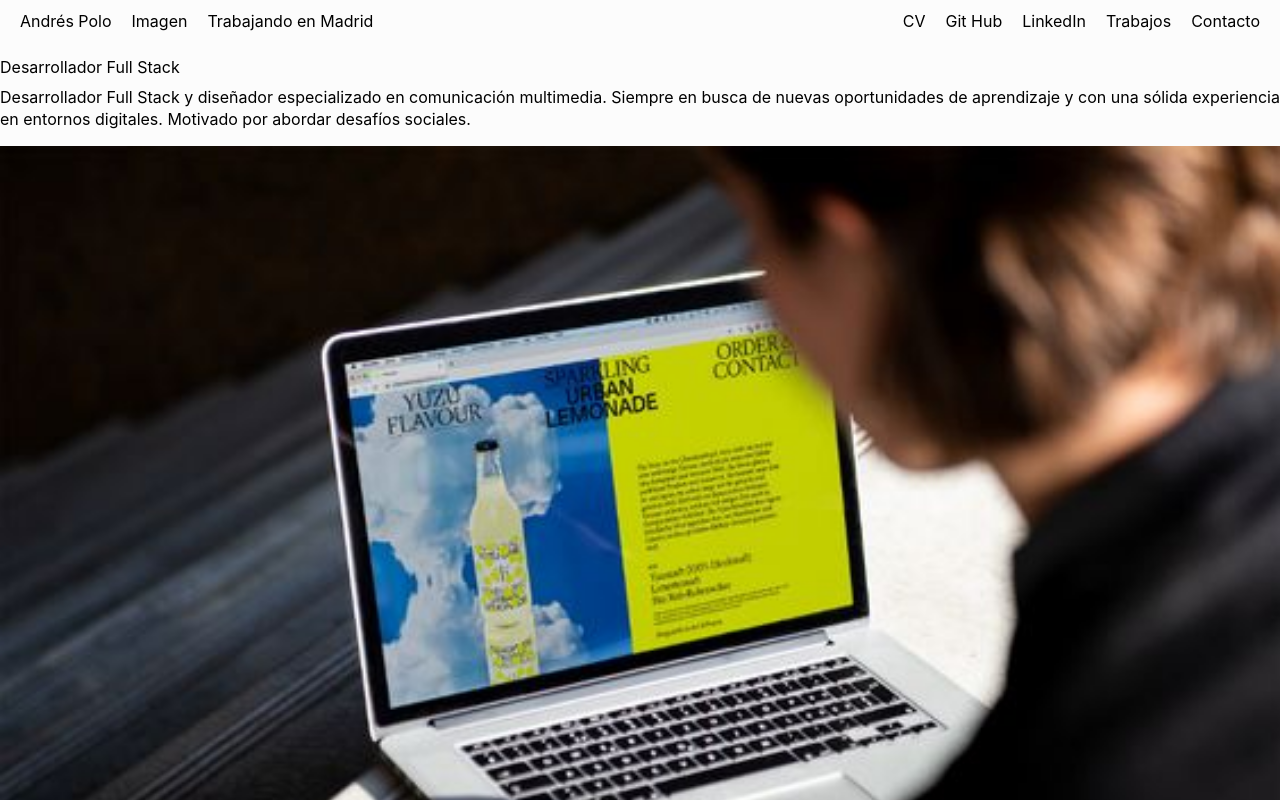
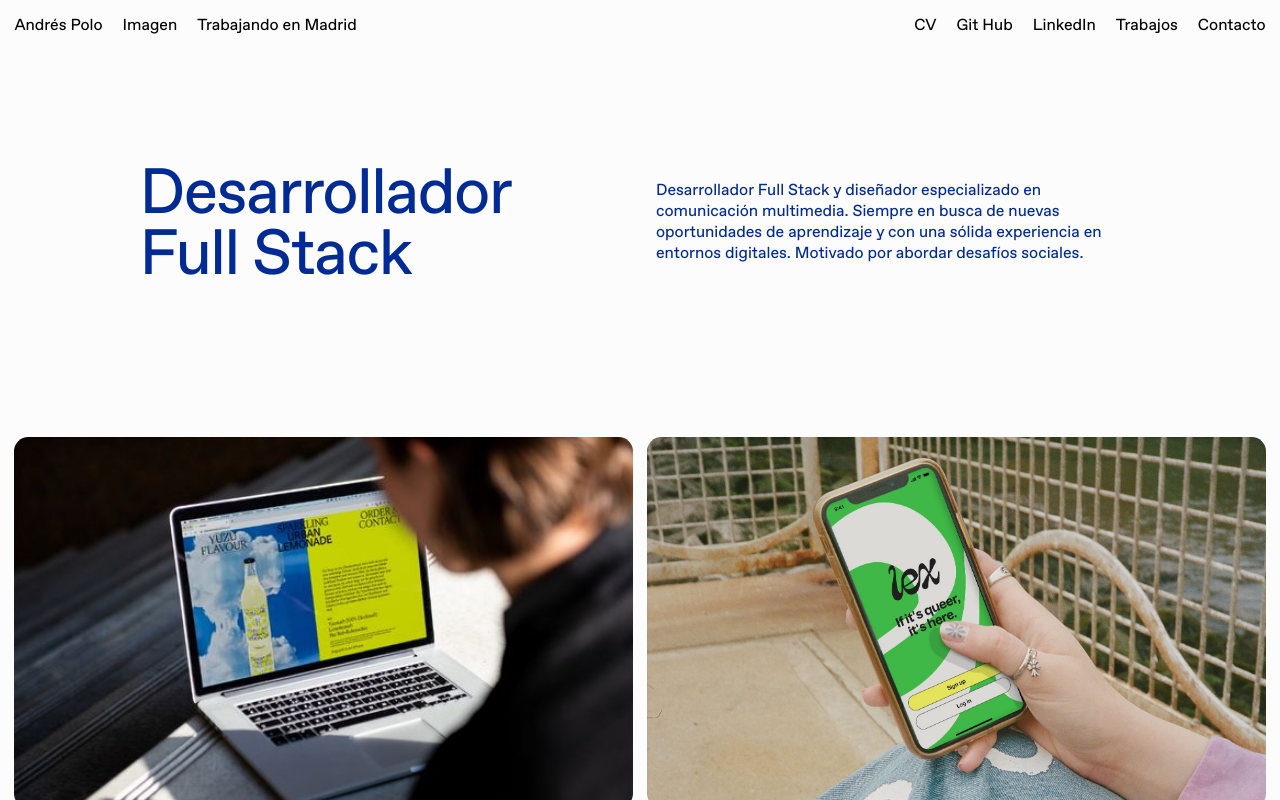
Before and after one commit to AndresPLS/porfolio_dev, an Angular app: page / in a window 1280 px wide. Shown: the top 800 px of the page. Built offline with nearby package versions, Linux system fonts and the light colour scheme.

Commit message:
Inicio de styles generales y variables

```diff
--- a/src/app/app.component.html
+++ b/src/app/app.component.html
@@ -1,4 +1,4 @@
-<div class="wrapper">
+<div class="wrapper page__wrapper">
     <header>
         <app-nav-bar></app-nav-bar>
     </header>
--- a/src/app/main/hero/hero.component.css
+++ b/src/app/main/hero/hero.component.css
@@ -0,0 +1,18 @@
+.home__hero {
+    display: flex;
+    padding: 8rem 10%;
+    color: var(--main-color);
+}
+
+section {
+    & :first-child {
+        width: 50vw;
+        transform: translateY(-18px);
+        margin-right: 1rem;
+    }
+
+    & :last-child {
+        width: 50vw;
+        margin-left: 1rem;
+    }
+}
--- a/src/app/main/projects-home/projects-home.component.css
+++ b/src/app/main/projects-home/projects-home.component.css
@@ -0,0 +1,13 @@
+section article {
+    width: 50%;
+}
+
+.projects__img {
+    border-radius: var(--main-B-Radius);
+    aspect-ratio: 5 / 3;
+}
+
+.home__projects {
+    display: flex;
+    gap: var(--main-padding);
+}
--- a/src/app/shared/components/nav-bar/nav-bar.component.css
+++ b/src/app/shared/components/nav-bar/nav-bar.component.css
@@ -1,6 +1,7 @@
 .nav__container {
     display: flex;
     justify-content: space-between;
+
 
 
     & ul {
@@ -8,6 +9,6 @@
         gap: 20px;
         list-style: none;
         padding-left: 0;
-        padding: 10px 20px;
+
     }
 }
--- a/src/app/shared/components/nav-bar/nav-bar.component.html
+++ b/src/app/shared/components/nav-bar/nav-bar.component.html
@@ -7,7 +7,8 @@
 
 
     <ul>
-        <li><a href="https://www.instagram.com/" target="_blank">CV</a></li>
+        <li><a href="https://drive.google.com/file/d/10OXPBzUZjqQu7_kafp0kE6AfxaClc6XV/view?usp=sharing"
+                target="_blank">CV</a></li>
         <li><a href="https://github.com/AndresPLS" target="_blank">Git Hub</a></li>
         <li><a href="https://linkedin.com/in/apls" target="_blank">LinkedIn</a></li>
         <li routerLink="/work" routerLinkActive="active">Trabajos</li>
--- a/src/styles.css
+++ b/src/styles.css
@@ -1,20 +1,4 @@
-/* @font-face {
-    font-family: 'Ogg';
-    src: url('')format("woff");
-
-    font-weight: 300;
-    font-style: normal;
-    font-display: swap;
-}
-
-@font-face {
-    font-family: 'OggItalic';
-    src: url('')format("woff");
-
-    font-weight: 300;
-    font-style: normal;
-    font-display: swap;
-} */
+@import url('./assets/fonts.css');
 
 
 
@@ -22,34 +6,33 @@
 
 
     /* Typography */
-    --main-font: 'Inter', sans-serif;
-    --secondary-font: 'Baskervville', serif;
-    --joker-font: 'Syne', sans-serif;
-    --hero-font: 'Ogg', serif;
-    --hero-font-light: 'OggItalic', serif;
+    --main-font: 'Favorit', sans-serif;
+    --secondary-font: 'Favorit Mono', serif;
+    --joker-font: sans-serif;
+
 
     /* Colors */
-    --main-color: #014f79;
-    --secondary-color: #014f79;
-    --third-color: #539d88;
+    --main-color: #002A94;
+    --secondary-color: #0BF43E;
+    --third-color: #6788DE;
 
-    --bg-color: #fcfcfc;
+    --bg-color: #FCFCFD;
 
     --red-delete: #ae1313;
     --edit-color: #ffc800;
 
     --white: #ffffff;
-    --light-grey: #E8E8E8;
+    --grey-90: #E4E4E6;
     --dark-grey: #808080;
 
-    --black: #1A1A1A;
+    --black: #121212;
 
     /* Spaces */
-    --main-padding: 1.25rem;
+    --main-padding: 0.9rem;
     --double-padding: calc(var(--main-padding) * 2);
 
     /* Contents */
-    --main-B-Radius: 1.25rem;
+    --main-B-Radius: 0.9rem;
 
 
 }
@@ -61,31 +44,37 @@
 /* Clases Globales */
 
 /* GENERALES */
-
-* {
-    margin: 0;
-    padding: 0;
-    box-sizing: border-box;
-}
-
-img {
-    width: 100%;
-    height: auto;
-    display: block;
+html {
+    font-size: 16px;
 }
 
 body {
 
     min-height: 100vh;
     font-size: 1rem;
+    font-weight: 300;
     font-family: var(--main-font);
     color: var(--negro);
     background-color: var(--bg-color);
-    line-height: 1.4em;
+    line-height: 1.3em;
     font-smooth: always;
     -webkit-font-smoothing: antialiased;
     -moz-osx-font-smoothing: grayscale;
 }
+
+.page__wrapper {
+    padding: var(--main-padding);
+}
+
+.section__title {
+    font-size: 4rem;
+    letter-spacing: -0.1rem;
+    line-height: 3.8rem;
+    color: var(--main-color);
+    text-wrap: balance;
+}
+
+
 
 
 /* FOOTERS */
```
